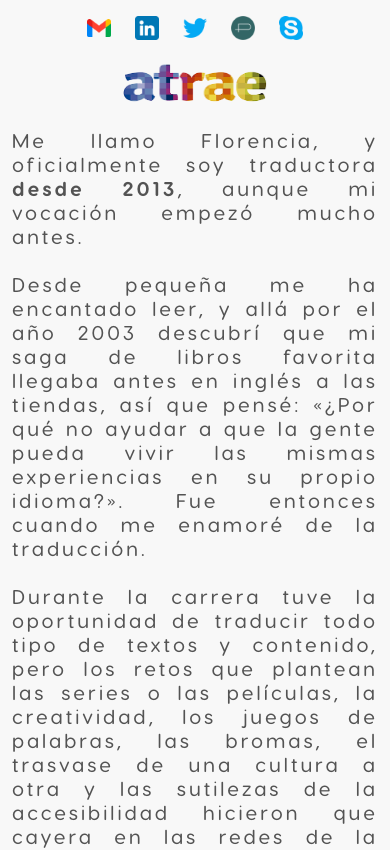
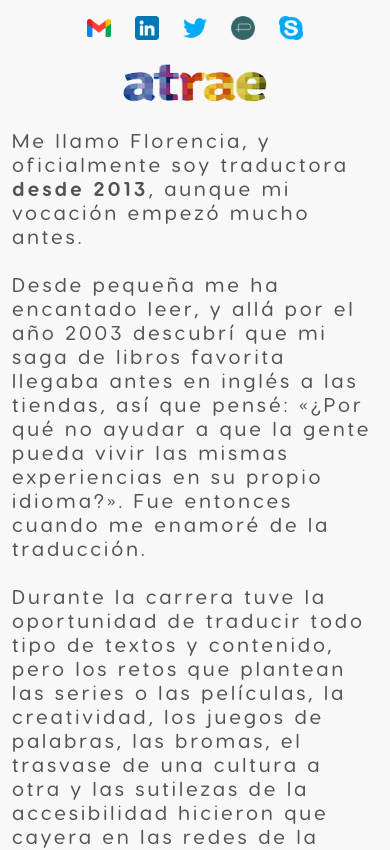
Before and after one commit to JackBlakeston/florencia-romero-page, a React (Create React App) app: page / in a window 390 px wide. Shown: the part 6760-7610 px from the top of the page. Built offline with nearby package versions, Linux system fonts and the light colour scheme; the HTML template or start-up script is replaced by a standard one.

Commit message:
Justify text on mobile

```diff
--- a/src/components/page-sections/about-me-section/about-me-section.module.scss
+++ b/src/components/page-sections/about-me-section/about-me-section.module.scss
@@ -79,11 +79,17 @@
 
 @media (max-width: 480px) {
   .mainContainer {
-    .linkSectionContainer {
-      width: 100% !important;
-      .portrait {
+    .sectionBodyContainer {
+      .linkSectionContainer {
         width: 100% !important;
-        height: unset !important;
+        .portrait {
+          width: 100% !important;
+          height: unset !important;
+        }
+      }
+
+      .textSectionContainer {
+        text-align: left;
       }
     }
   }
```
